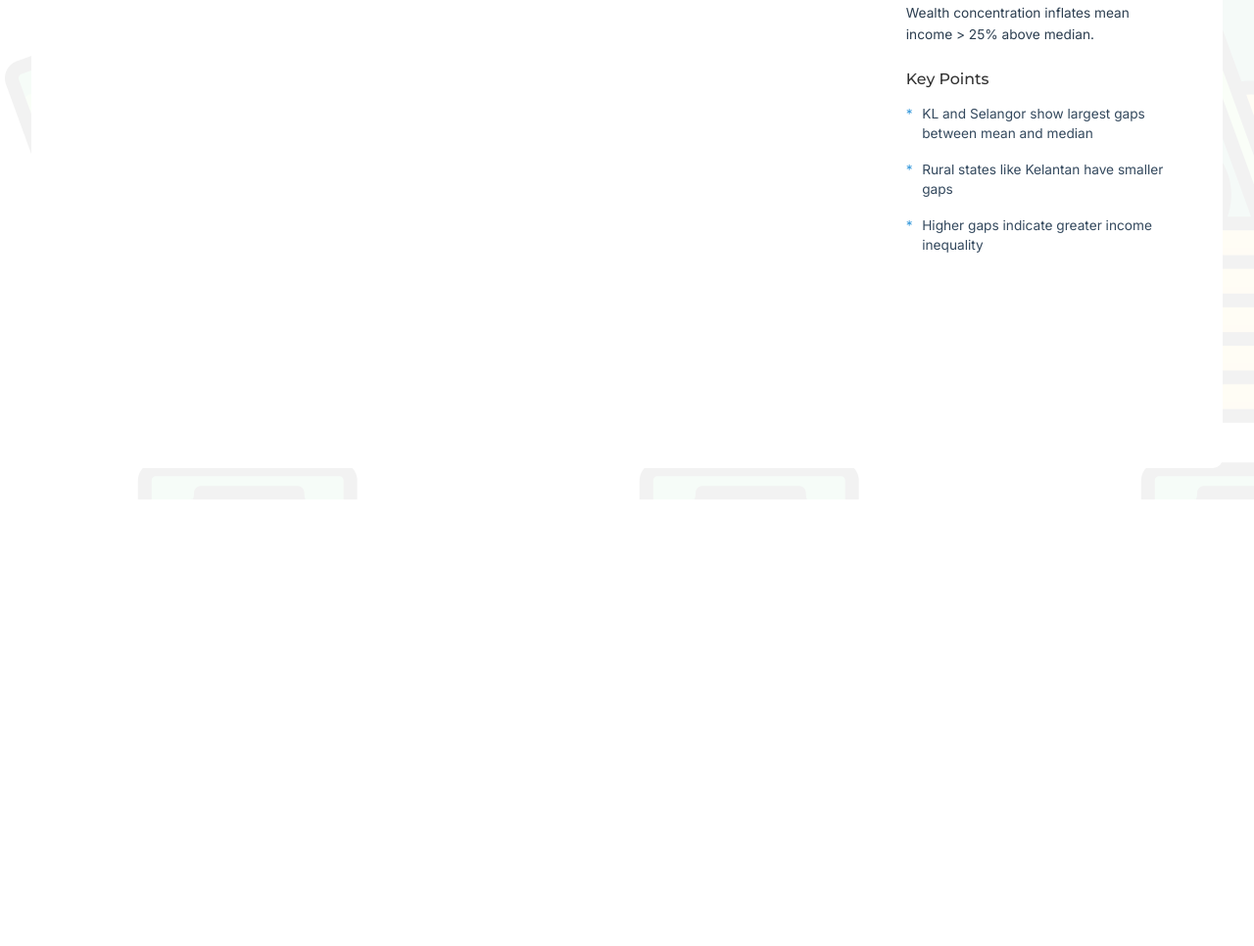
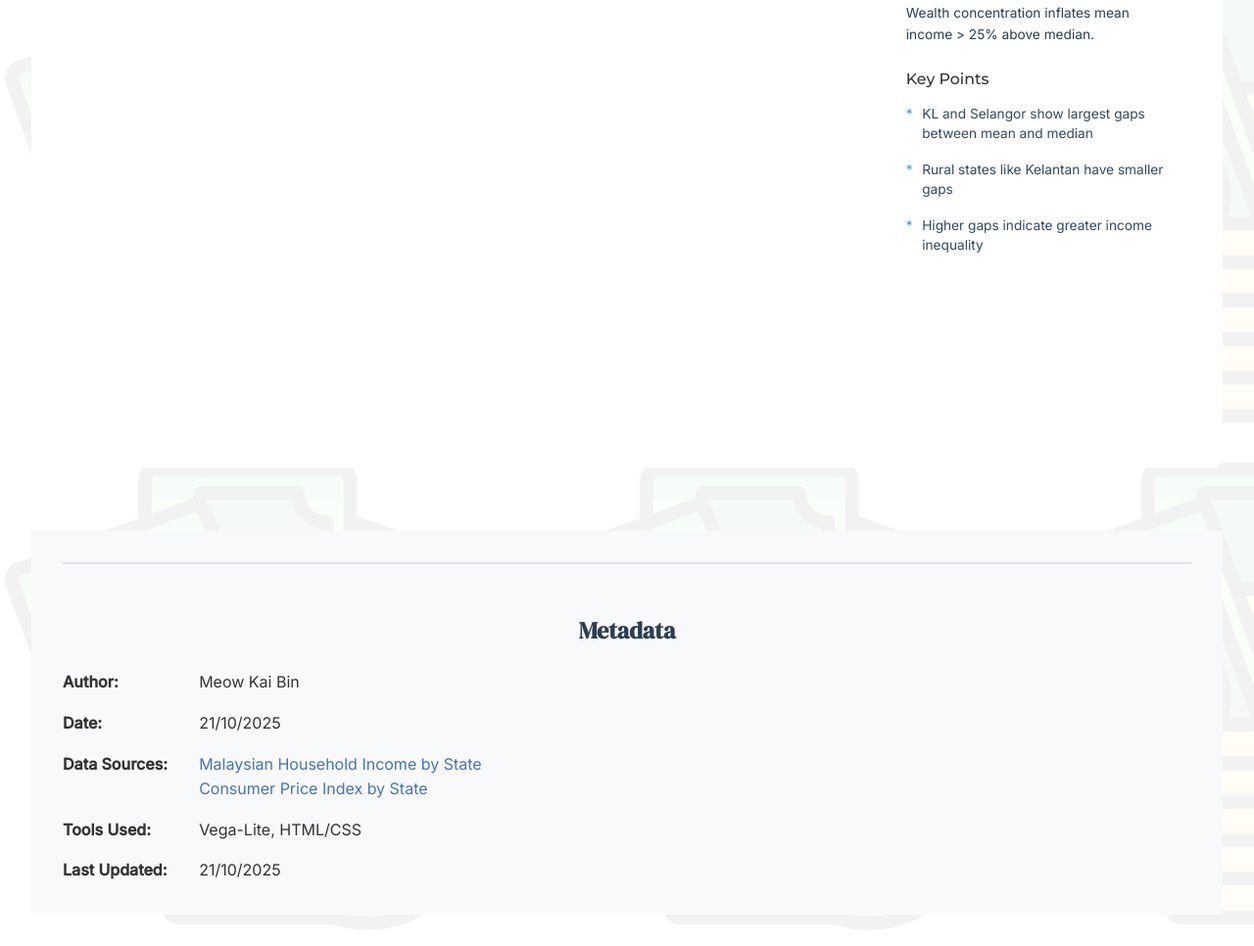
Before and after one commit to kaibin02/FIT3179-dv2-assignment, a plain HTML site: page index.html in a window 1280 px wide. Shown: the part 6713-7679 px from the top of the page at 98% size. Before the commit the page ends 7223 px from the top, so only its background shows below. Drawn offline with Linux system fonts and the light colour scheme; a script that the page names is missing.

Commit message:
Insert metadata

```diff
--- a/index.html
+++ b/index.html
@@ -863,5 +863,43 @@
         document.getElementById('lollipop').innerHTML = 'Error loading lollipop visualization';
       });
     </script>
+
+    <footer style="background-color: #f8f9fa; padding: 2rem 0; margin-top: 4rem;">
+      <div style="max-width: 1200px; margin: 0 auto; padding: 0 2rem;">
+        <div style="border-top: 2px solid #dee2e6; padding-top: 2rem;">
+          <h2 style="font-family: 'DM Serif Display', serif; color: #2c3e50; margin-bottom: 1.5rem;">Metadata</h2>
+
+          <div style="display: grid; grid-template-columns: auto 1fr; gap: 1rem 2rem; font-family: 'Inter', sans-serif; line-height: 1.6;">
+            <strong>Author:</strong>
+            <span>Meow Kai Bin</span>
+
+            <strong>Date:</strong>
+            <span>21/10/2025</span>
+
+            <strong>Data Sources:</strong>
+            <div>
+              <p style="margin: 0;">
+                <a href="https://data.gov.my/data-catalogue/hh_income_state" style="color: #4575b4; text-decoration: none;">
+                  Malaysian Household Income by State
+                </a>
+              </p>
+              <p style="margin: 0;">
+                <a href="https://data.gov.my/data-catalogue/cpi_state" style="color: #4575b4; text-decoration: none;">
+                  Consumer Price Index by State
+                </a>
+              </p>
+            </div>
+
+            <strong>Tools Used:</strong>
+            <div>
+              <span>Vega-Lite, HTML/CSS</span>
+            </div>
+
+            <strong>Last Updated:</strong>
+            <span>21/10/2025</span>
+          </div>
+        </div>
+      </div>
+    </footer>
   </body>
 </html>
--- a/inflation_heatmap/state_inflation.json
+++ b/inflation_heatmap/state_inflation.json
@@ -42,7 +42,7 @@
         "color": {
           "field": "inflation_yoy_pct",
           "type": "quantitative",
-          "title": "Inflation Rate (%)",
+          "title": "Inflation %",
           "scale": {
             "domain": [-2, 0, 8],
             "range": ["#2166ac", "#f7f7f7", "#b2182b"],
```
